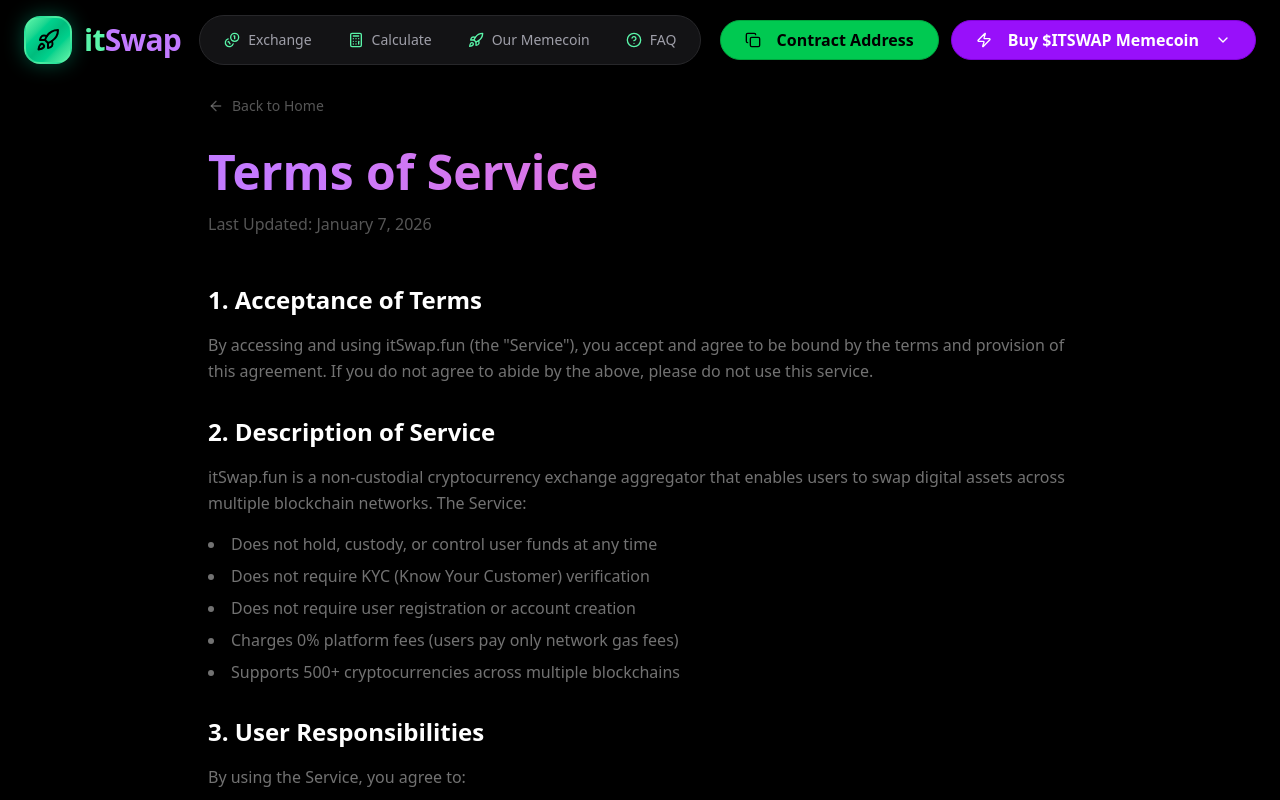
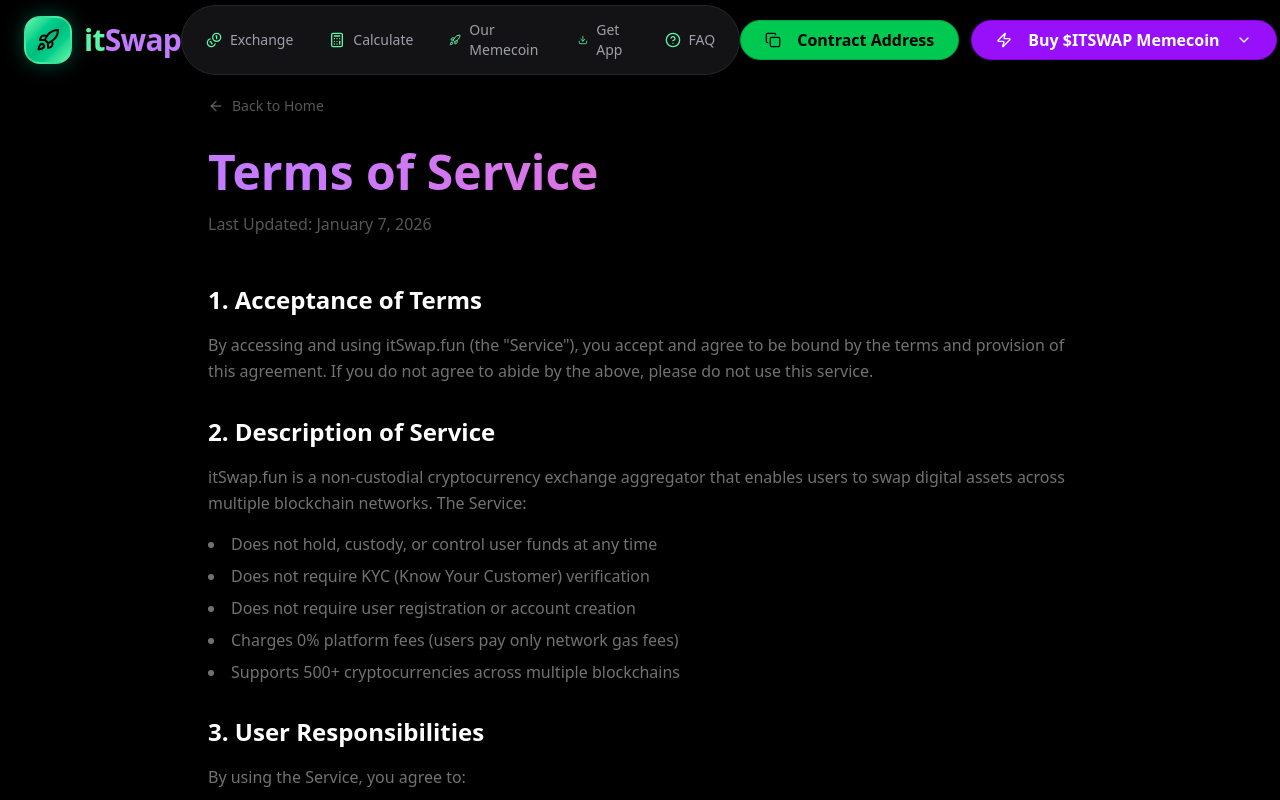
Before and after one commit to blessandsoul/cryptogela, a Next.js app: page /legal/terms in a window 1280 px wide. Shown: the top 800 px of the page. Built offline with nearby package versions, Linux system fonts and the light colour scheme.

Commit message:
Add 'Get App' navigation item linking to APK download section
- Add Download icon to navbar imports
- Add 'Get App' navigation item with #beta-app anchor
- Add id='beta-app' to BetaAppSection for proper navigation
- Enables smooth scrolling from navigation to app download section

```diff
--- a/src/components/layout/navbar.tsx
+++ b/src/components/layout/navbar.tsx
@@ -15,13 +15,15 @@ import {
     Zap,
     Calculator,
     Copy,
-    ChevronDown
+    ChevronDown,
+    Download
 } from "lucide-react"
 
 const navLinks = [
     { href: "#exchange", label: "Exchange", icon: Coins },
     { href: "#calculator", label: "Calculate", icon: Calculator },
     { href: "#memecoin", label: "Our Memecoin", icon: Rocket },
+    { href: "#beta-app", label: "Get App", icon: Download },
     { href: "#faq", label: "FAQ", icon: HelpCircle },
 ]
 
--- a/src/features/home/beta-app-section.tsx
+++ b/src/features/home/beta-app-section.tsx
@@ -26,7 +26,7 @@ export function BetaAppSection() {
     }
 
     return (
-        <section className="relative py-24 md:py-32 overflow-hidden">
+        <section id="beta-app" className="relative py-24 md:py-32 overflow-hidden">
             <div className="absolute inset-0 bg-gradient-to-b from-black via-[#001410] to-black" />
 
             <div className="absolute inset-0 opacity-[0.03]">
```
